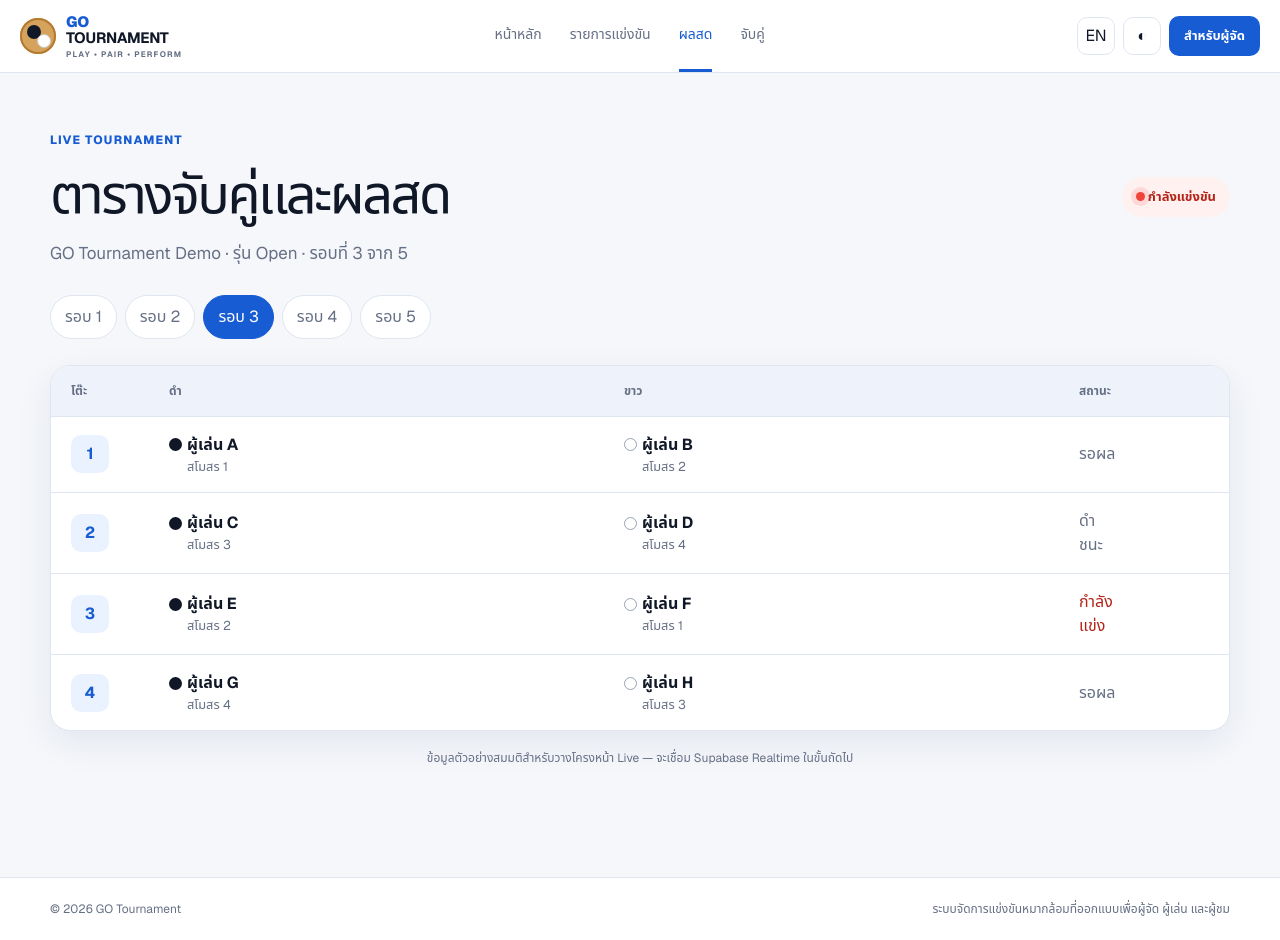
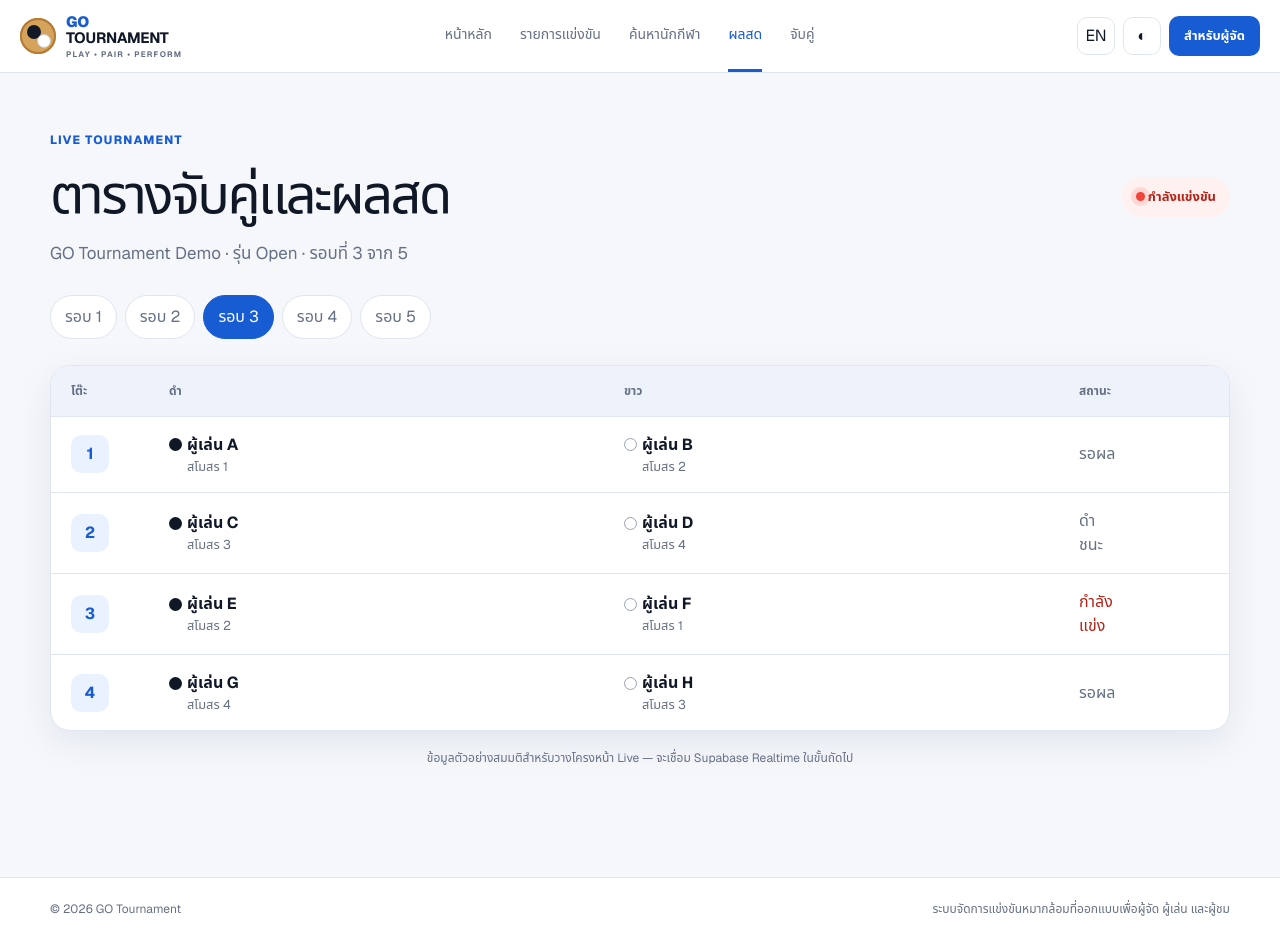
Before and after one commit to sawitree2168-sys/go-competition, a Next.js app: page /live in a window 1280 px wide. Built offline with nearby package versions, Linux system fonts and the light colour scheme.

Commit message:
feat: add athlete directory navigation

```diff
--- a/components/site-shell.tsx
+++ b/components/site-shell.tsx
@@ -5,10 +5,11 @@ import { usePathname } from "next/navigation";
 import { useEffect, useState } from "react";
 
 const navigation = [
-  { href: "/", th: "หน้าหลัก", en: "Home" },
-  { href: "/tournaments", th: "รายการแข่งขัน", en: "Tournaments" },
-  { href: "/live", th: "ผลสด", en: "Live" },
-  { href: "/pairing", th: "จับคู่", en: "Pairing" },
+  { href: "/", th: "หน้าหลัก", en: "Home", icon: "⌂" },
+  { href: "/tournaments", th: "รายการแข่งขัน", en: "Tournaments", icon: "▦" },
+  { href: "/athletes", th: "ค้นหานักกีฬา", en: "Athletes", icon: "◎" },
+  { href: "/live", th: "ผลสด", en: "Live", icon: "●" },
+  { href: "/pairing", th: "จับคู่", en: "Pairing", icon: "⌘" },
 ];
 
 export default function SiteShell({ children }: { children: React.ReactNode }) {
@@ -74,15 +75,12 @@ export default function SiteShell({ children }: { children: React.ReactNode }) {
         </div>
       </footer>
       <nav className="mobile-nav" aria-label="เมนูมือถือ">
-        {navigation.map((item, index) => (
+        {navigation.map((item) => (
           <Link className={pathname === item.href ? "active" : ""} href={item.href} key={item.href}>
-            <span>{["⌂", "▦", "●", "⌘"][index]}</span>
-            {language === "th" ? item.th : item.en}
+            <span>{item.icon}</span>
+            {language === "th" ? item.th.replace("ค้นหา", "") : item.en}
           </Link>
         ))}
-        <Link className={pathname.startsWith("/admin") ? "active" : ""} href="/admin/setup">
-          <span>⚙</span>{language === "th" ? "ตั้งค่า" : "Setup"}
-        </Link>
       </nav>
     </div>
   );
```
